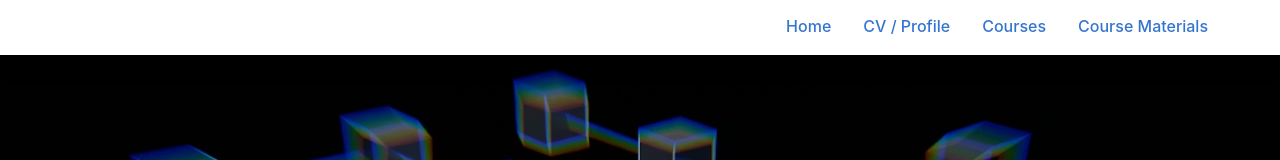
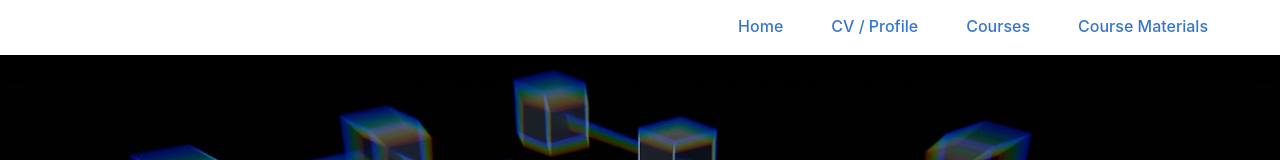
Before and after one commit to qalim-i/Reshma_portfolio, a React (Vite) app: page / in a window 1280 px wide. Shown: the top 160 px of the page. Built offline with nearby package versions, Linux system fonts and the light colour scheme.

Commit message:
Navbarstyles

```diff
--- a/src/components/layout/navbar.module.css
+++ b/src/components/layout/navbar.module.css
@@ -27,7 +27,7 @@
     display: flex;
     align-items: center;
     justify-content: center;
-    gap: 2rem;
+    gap: 3rem;
     list-style: none;
     margin-left: auto;
 }
```
